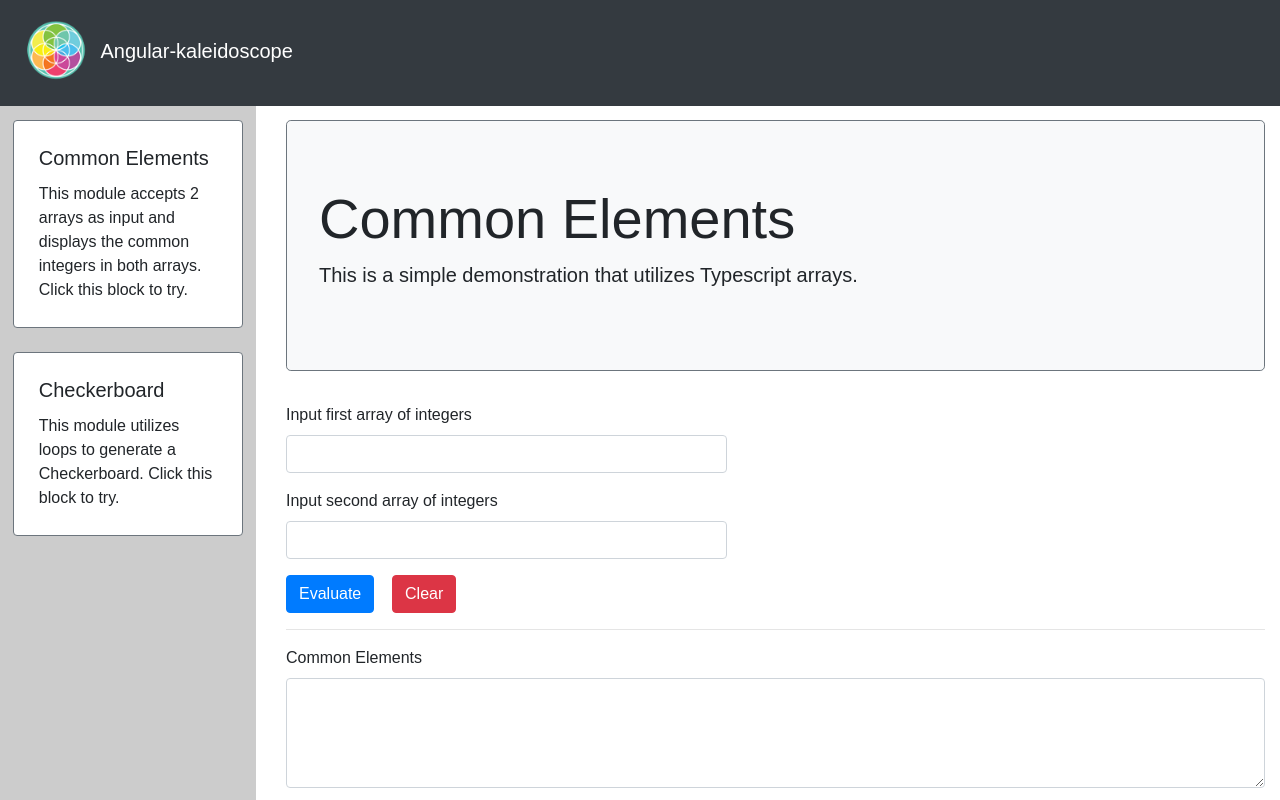
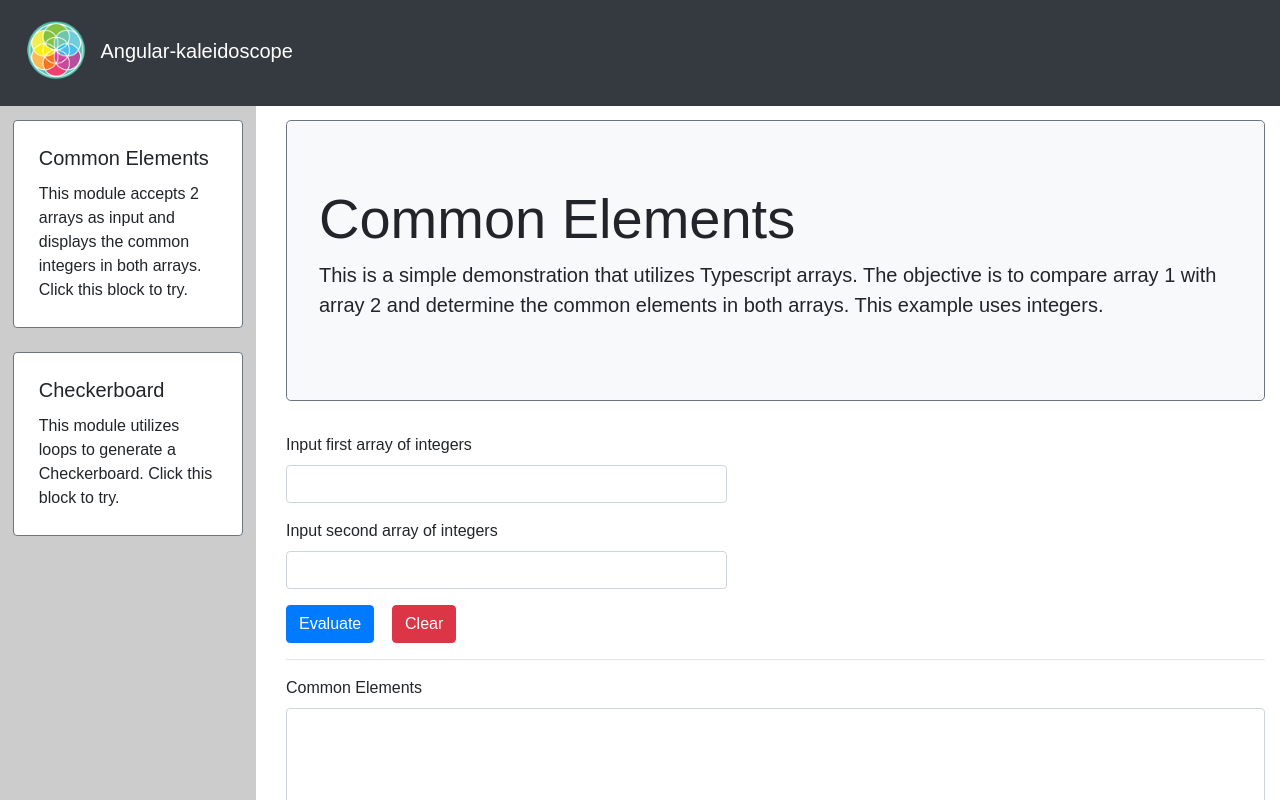
Before and after one commit to gbrethen/angular_kaleidoscope, an Angular app: page / in a window 1280 px wide. Both pictures are taken after a click on the element 127 px from the left and 224 px from the top of the page. Built offline with nearby package versions, Linux system fonts and the light colour scheme; some icons are missing.

Commit message:
add text to common elements

```diff
--- a/src/app/commonelement/commonelement.component.html
+++ b/src/app/commonelement/commonelement.component.html
@@ -2,7 +2,7 @@
   <div style="margin: 10px; padding: 5px;">
     <div class="jumbotron bg-light border border-secondary">
       <h3 class="display-4">Common Elements</h3>
-      <p class="lead">This is a simple demonstration that utilizes Typescript arrays.</p>
+      <p class="lead">This is a simple demonstration that utilizes Typescript arrays.  The objective is to compare array 1 with array 2 and determine the common elements in both arrays.  This example uses integers.</p>
     </div>
     <div class="form-group" style="width: 45%;">
       <label for="array1">Input first array of integers</label>
```
